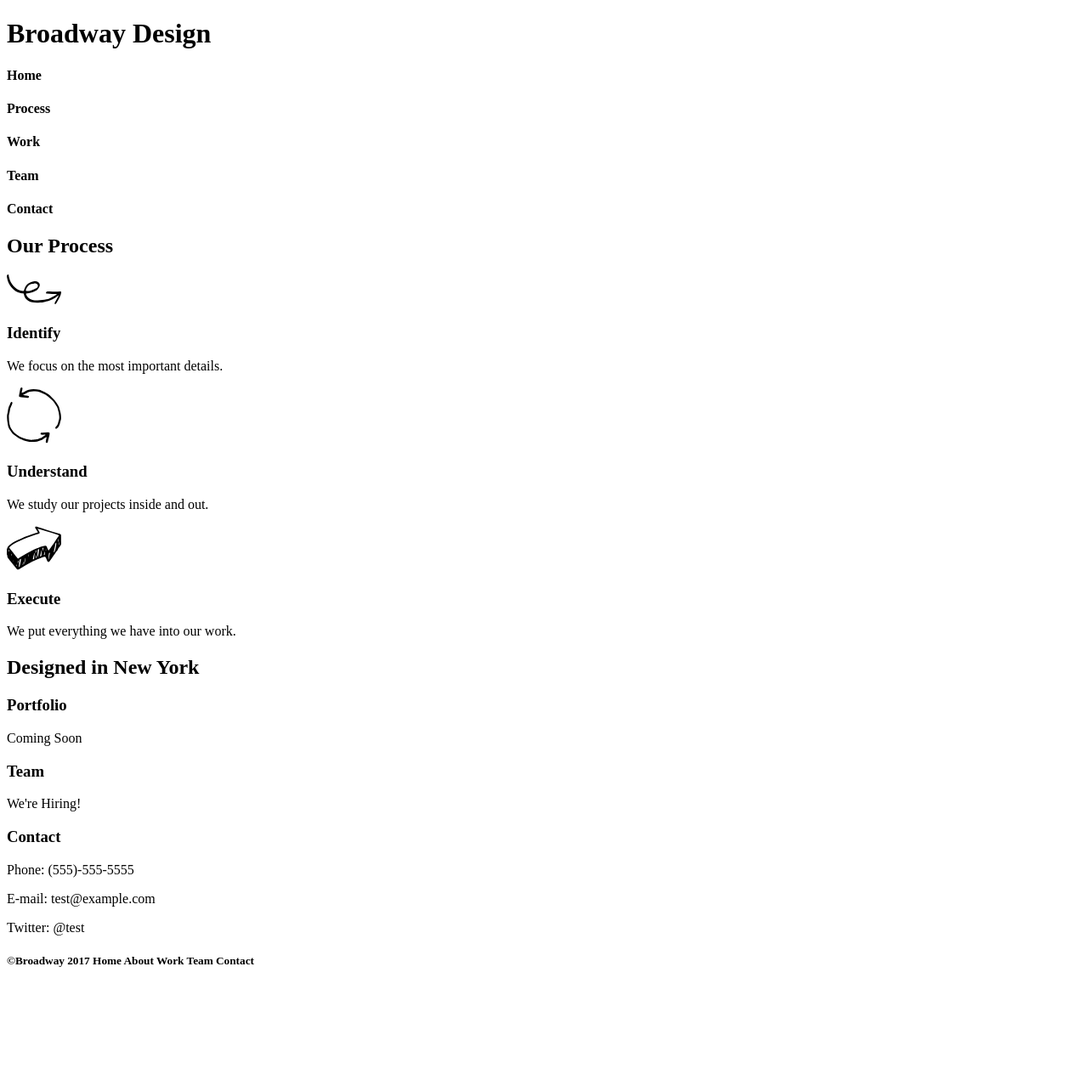
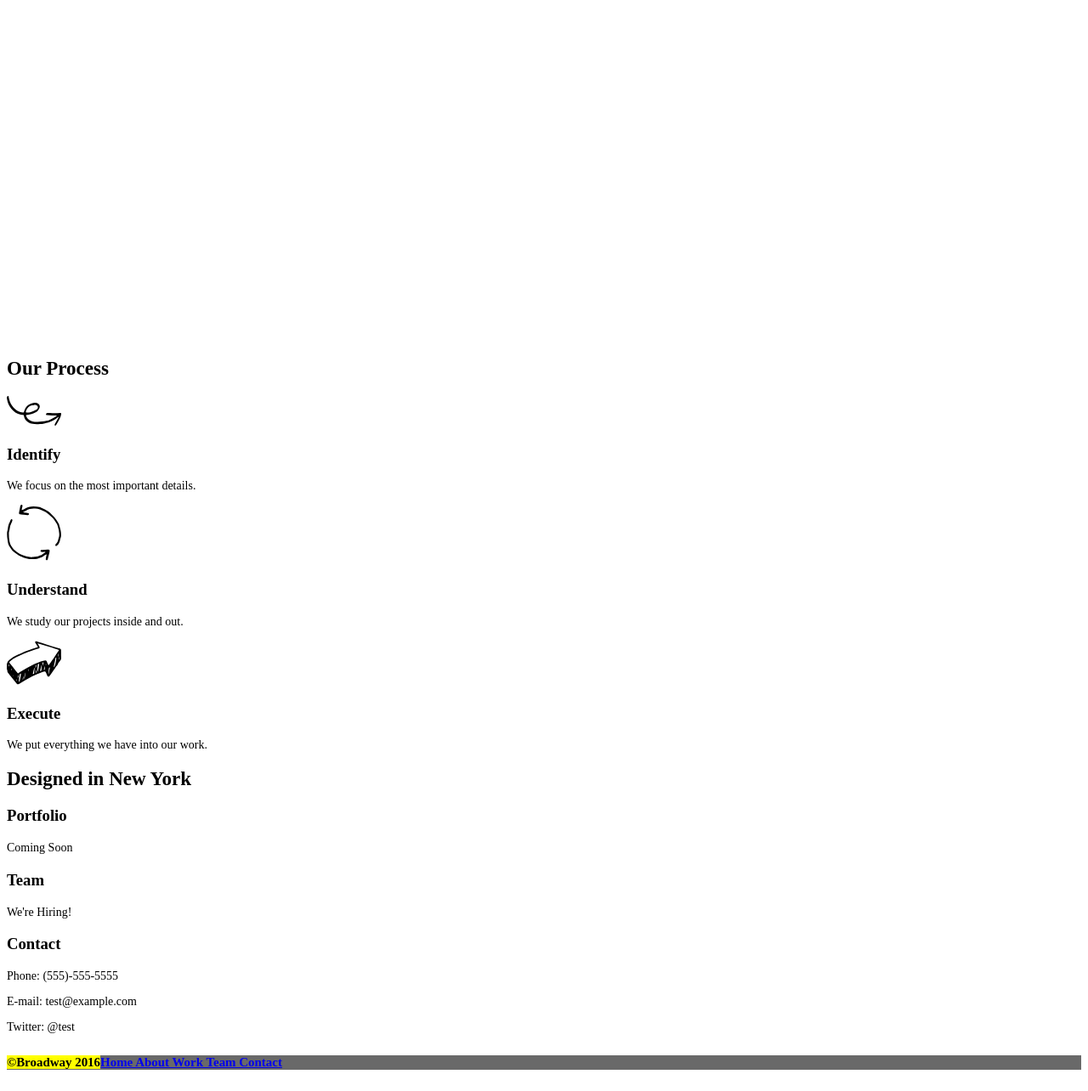
Before and after one commit to taylorserafin/broadway, a plain HTML site: page index.html in a window 1280 px wide. Shown: the whole page at 85% size. Before the commit the page ends 1161 px from the top, so only its background shows below. Drawn offline with Linux system fonts and the light colour scheme.

```diff
--- a/index.html
+++ b/index.html
@@ -3,10 +3,11 @@
   <head>
     <meta charset="utf-8">
     <title>Broadway Design</title>
+    <link href="./resources/css/style.css" type="text/css" rel="stylesheet">
   </head>
   <body>
+    <nav id="navigation">
       <h1>Broadway Design</h1>
-    <nav>
         <h4>Home</h4>
         <h4>Process</h4>
         <h4>Work</h4>
@@ -23,7 +24,7 @@
     <img src="./resources/images/execute.svg" />
     <h3>Execute</h3>
     <p>We put everything we have into our work.</p>
-    <h2>Designed in New York</h2>
+    <h2 id="newyork">Designed in New York</h2>
     <h3>Portfolio</h3>
     <p>Coming Soon</p>
     <h3>Team</h3>
@@ -32,7 +33,8 @@
     <p>Phone: (555)-555-5555</p>
     <p>E-mail: test@example.com</p>
     <p>Twitter: @test</p>
-    <h5>&copy;Broadway 2017 Home About Work Team Contact</h5>
-
+    <div id="footer">
+      <h5><mark class="copyright">&copy;Broadway 2016</mark><a href="#navigation">Home About Work Team Contact</a></h5>
+    </div>
   </body>
 </html>
--- a/resources/css/style.css
+++ b/resources/css/style.css
@@ -0,0 +1,34 @@
+html {
+  font-family: Helvetica
+  text-align: center;
+}
+h1 {
+  font-size: 70px;
+  font-weight: bold;
+  color: white
+}
+h4 {
+  font-size:18px;
+  color: white;
+}
+h2 {
+  font-size: 23px;
+  font-weight: bold;
+}
+p {
+  font-size: 14px;
+}
+#navigation {
+  background-image: src="./resources/images/the-flatiron-building.png";
+}
+#newyork {
+  background-image: src="./resources/images/the-flatiron-building.png";
+}
+#footer {
+  color: white;
+  background-color: dimgray;
+  font-size: 18px;
+}
+mark. copyright {
+  font-size:11px;
+}
```
Also changed, not shown: 2 other files. Lines whose indentation alone changed are shown as unchanged.
